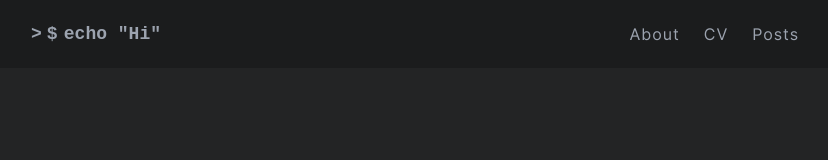
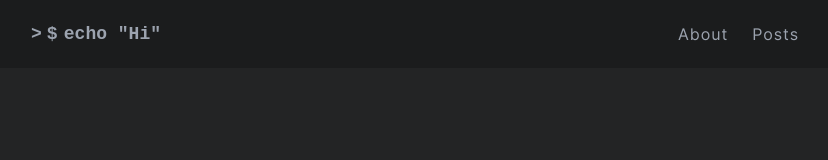
Before and after one commit to ridhozhr10/ridhozhr10.github.io, a Next.js app: page / in a window 1280 px wide. Shown: the top 160 px of the page, without its empty margins (225-1053 px from the left). Built offline with nearby package versions, Linux system fonts and the light colour scheme.

Commit message:
feat: remove CV menu, privacy concern

```diff
--- a/src/app/_components/layout/Header/index.tsx
+++ b/src/app/_components/layout/Header/index.tsx
@@ -7,7 +7,7 @@ import style from "./style.module.scss";
 
 const menuList = [
   { label: "About", href: "/about" },
-  { label: "CV", href: "/cv" },
+  // { label: "CV", href: "/cv" },
   // { label: "Projects", href: "/projects" },
   { label: "Posts", href: "/posts" },
 ];
```
